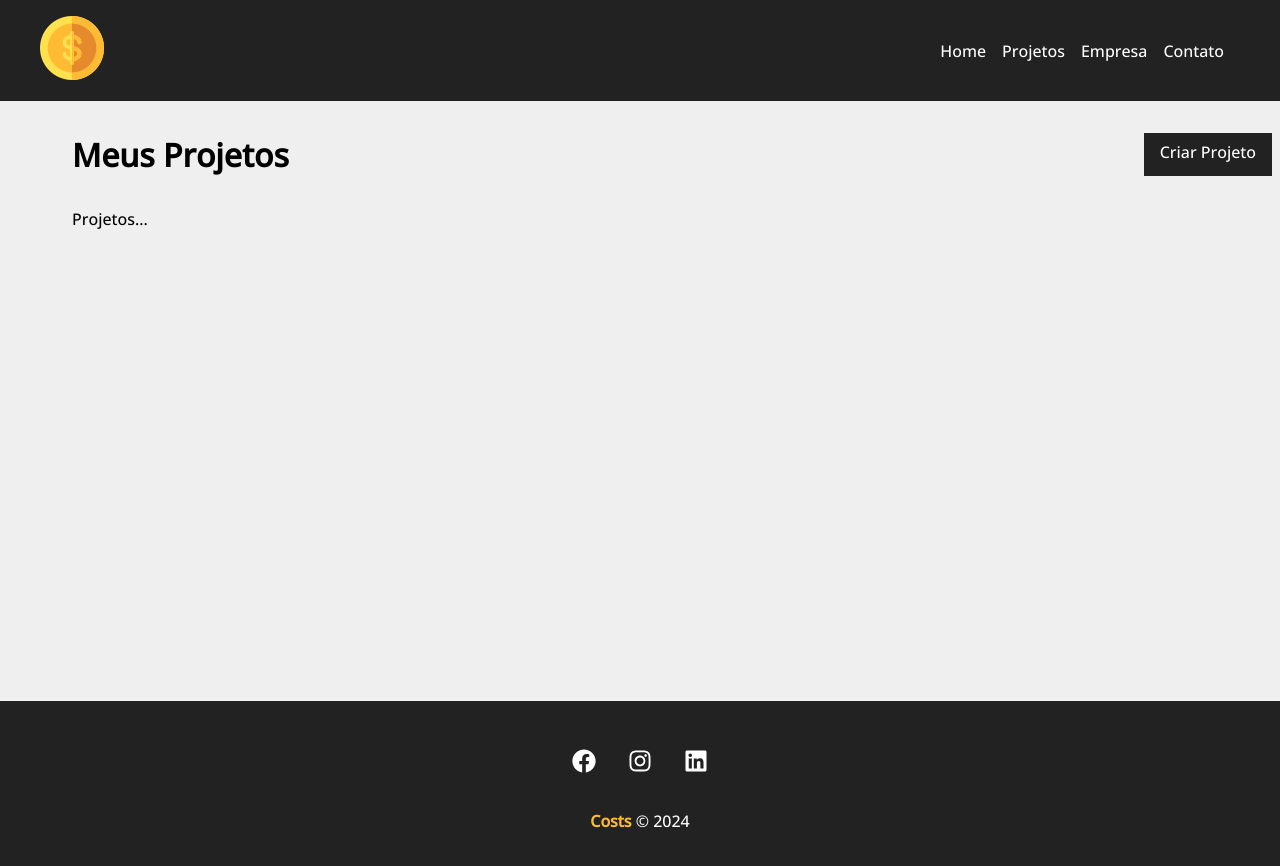
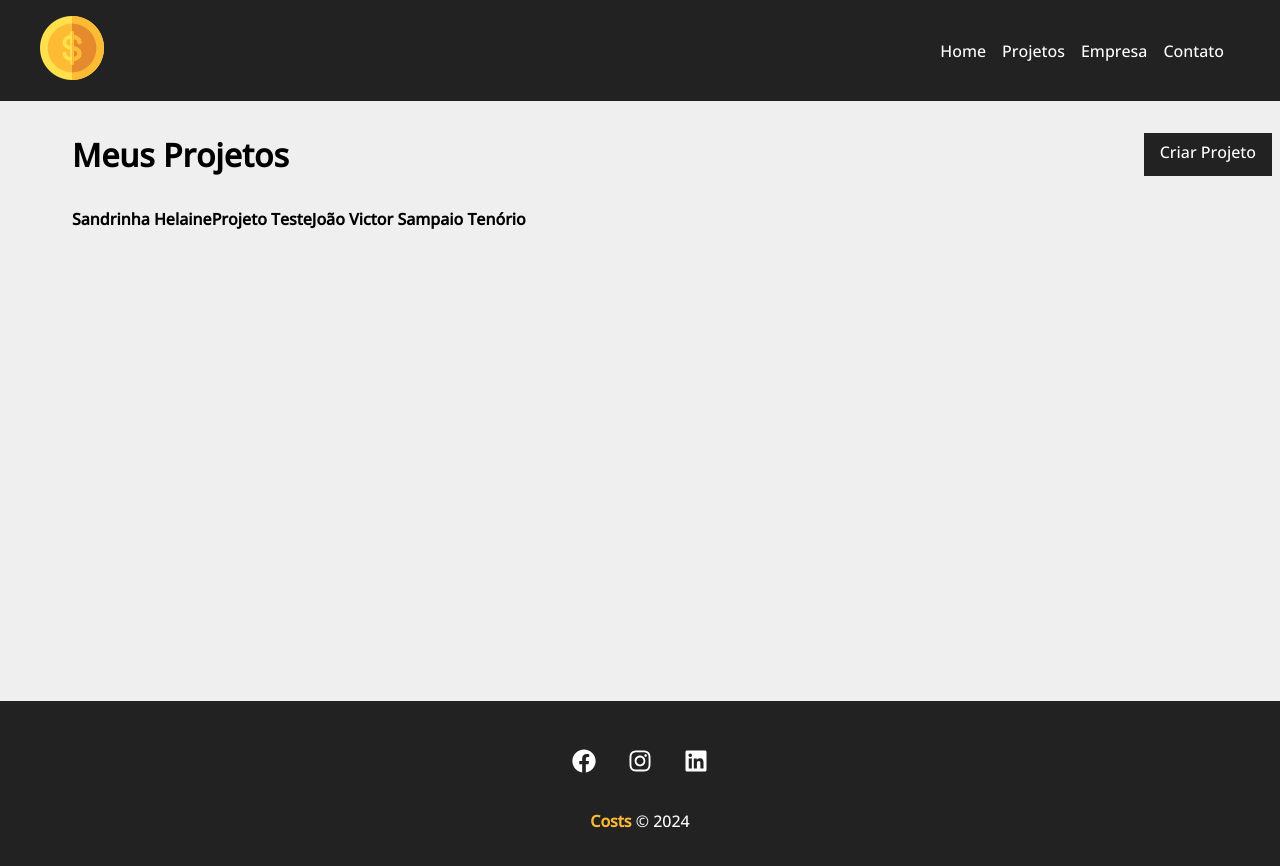
Before and after one commit to Victor87dev/projeto-planner, a React (Vite) app in the folder projeto-costs/: page /projects in a window 1280 px wide. Shown: the top 866 px of the page. Built offline with nearby package versions, Linux system fonts and the light colour scheme; data requests are answered from the project's data file.

Commit message:
feat: criando ProjectCard, para adicionar projetos na pagina projetos

```diff
--- a/projeto-costs/db.json
+++ b/projeto-costs/db.json
@@ -1,5 +1,39 @@
 {
-  "projects": [],
+  "projects": [
+    {
+      "id": "c2e0",
+      "name": "Sandrinha Helaine",
+      "budget": "500",
+      "category": {
+        "id": "3",
+        "name": "Design"
+      },
+      "cost": 0,
+      "services": []
+    },
+    {
+      "id": "dbe9",
+      "name": "Projeto Teste",
+      "budget": "6000",
+      "category": {
+        "id": "2",
+        "name": "Desenvolvimento"
+      },
+      "cost": 0,
+      "services": []
+    },
+    {
+      "id": "ea1e",
+      "name": "João Victor Sampaio Tenório",
+      "budget": "400",
+      "category": {
+        "id": "1",
+        "name": "Infra"
+      },
+      "cost": 0,
+      "services": []
+    }
+  ],
   "categories": [
     {
       "id": "1",
--- a/projeto-costs/src/components/pages/Projects.jsx
+++ b/projeto-costs/src/components/pages/Projects.jsx
@@ -1,11 +1,15 @@
 import { useLocation } from "react-router-dom"
+import { useState, useEffect } from "react"
 
 import Message from "../layout/Message"
 import styles from "./Projects.module.css"
 import Container from "../layout/Container"
 import LinkButton from "../layout/LinkButton"
+import ProjectCard from "../project/ProjectCard"
 
 const Projects = ()=>{
+
+  const [projects, setProjects] = useState([])
 
   const location = useLocation()
 
@@ -15,6 +19,20 @@ const Projects = ()=>{
     message = location.state.message
   }
 
+  useEffect(()=>{
+    fetch('http://localhost:5000/projects',{
+    method: 'GET',
+    headers: {
+      'Content-Type': 'application/json',
+    },
+    })
+    .then((resp)=>resp.json())
+    .then(data => {
+      setProjects(data)
+    })
+    .catch((err)=>console.log(err))
+  }, [])
+
   return(
     <div className={styles.project_container}>
       <div className={styles.title_container}>
@@ -23,7 +41,16 @@ const Projects = ()=>{
       </div>
       {message && <Message  type="sucess" msg={message}/>}
       <Container customClass="start">
-        <p>Projetos...</p>
+        {projects.length > 0 &&
+          projects.map((project) => (
+            <ProjectCard
+            id={project.id}
+            name={project.name}
+            budget={project.budget}
+            category={project.category.name}
+            key={project.id}
+            />
+          ))}
       </Container>
     </div>
   )
--- /dev/null
+++ b/projeto-costs/src/components/project/ProjectCard.jsx
@@ -0,0 +1,15 @@
+import styles from "./ProjectCard.module.css"
+import { BsPencil, BsFillTrashFill } from "react-icons/bs"
+
+const ProjectCard = ({id, name, budget, category, handleRemove})=>{
+    return(
+        <div>
+            <h4>{name}</h4>
+            <p>
+
+            </p>
+        </div>
+    )
+}
+
+export default ProjectCard
```
Also changed, not shown: projeto-costs/src/components/project/ProjectCard.module.css (added).
